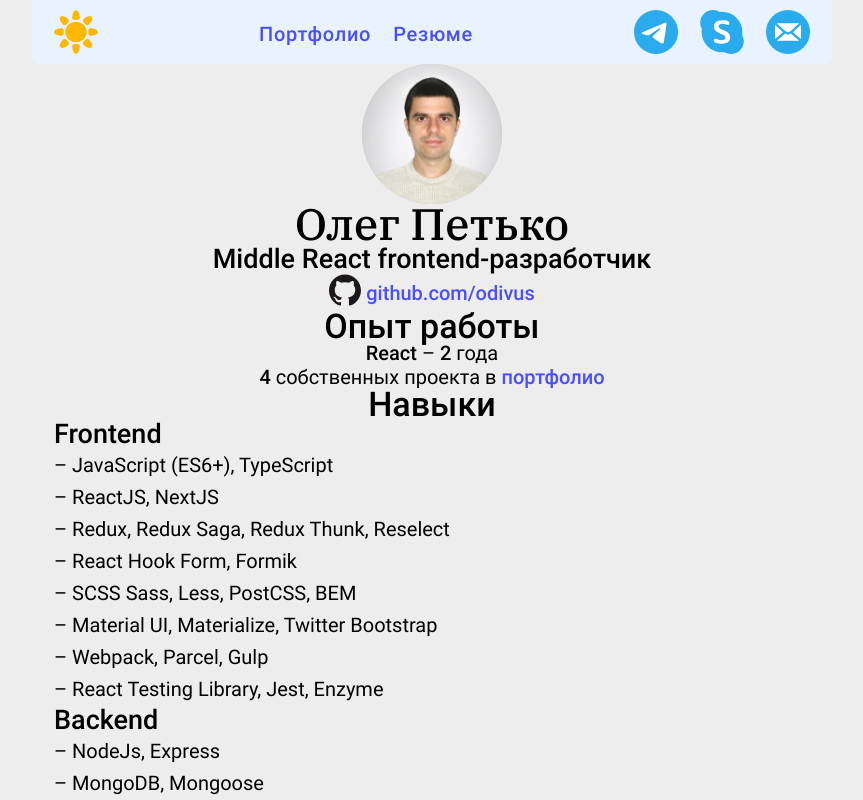
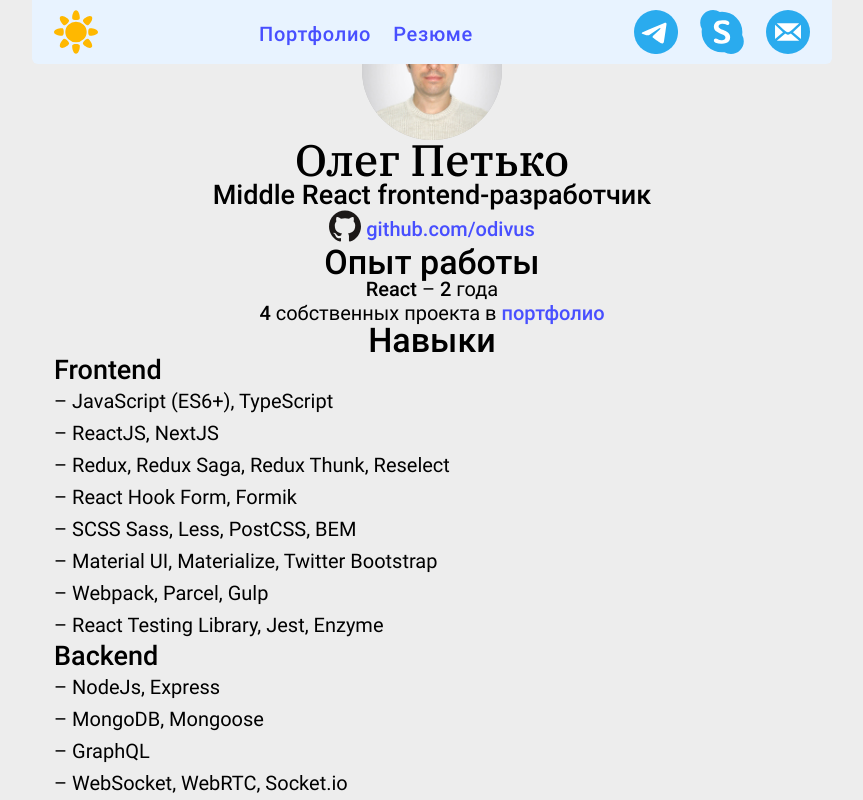
Before and after one commit to odivus/odivus.github.io, a React (Create React App) app: page / in a window 1280 px wide. Shown: the top 800 px of the page, without its empty margins (208-1071 px from the left). Built offline with nearby package versions, Linux system fonts and the light colour scheme.

Commit message:
Main corrections

```diff
--- a/src/components/Header/Header.css
+++ b/src/components/Header/Header.css
@@ -1,4 +1,5 @@
 .header-wrap {
+  position: fixed;
   width: 100%;
   max-width: 800px;
   margin: 0 auto;
--- a/src/components/Main/Main.js
+++ b/src/components/Main/Main.js
@@ -8,9 +8,8 @@ import github from '../../assets/icons/github.svg';
 
 function Main() {
   return (
-    <>
+    <div className='page-wrap'>
       <Header />
-      <div className='page-wrap'>
       <div className='odivus-photo'>
         <img src={alek} alt='odivus' className='odivus-photo__img' />
       </div>
@@ -76,7 +75,6 @@ function Main() {
       </div>
       <ContactsPage isMobile={true} />
     </div>
-    </>
   );
 }
 
```
Lines whose indentation alone changed are shown as unchanged.
